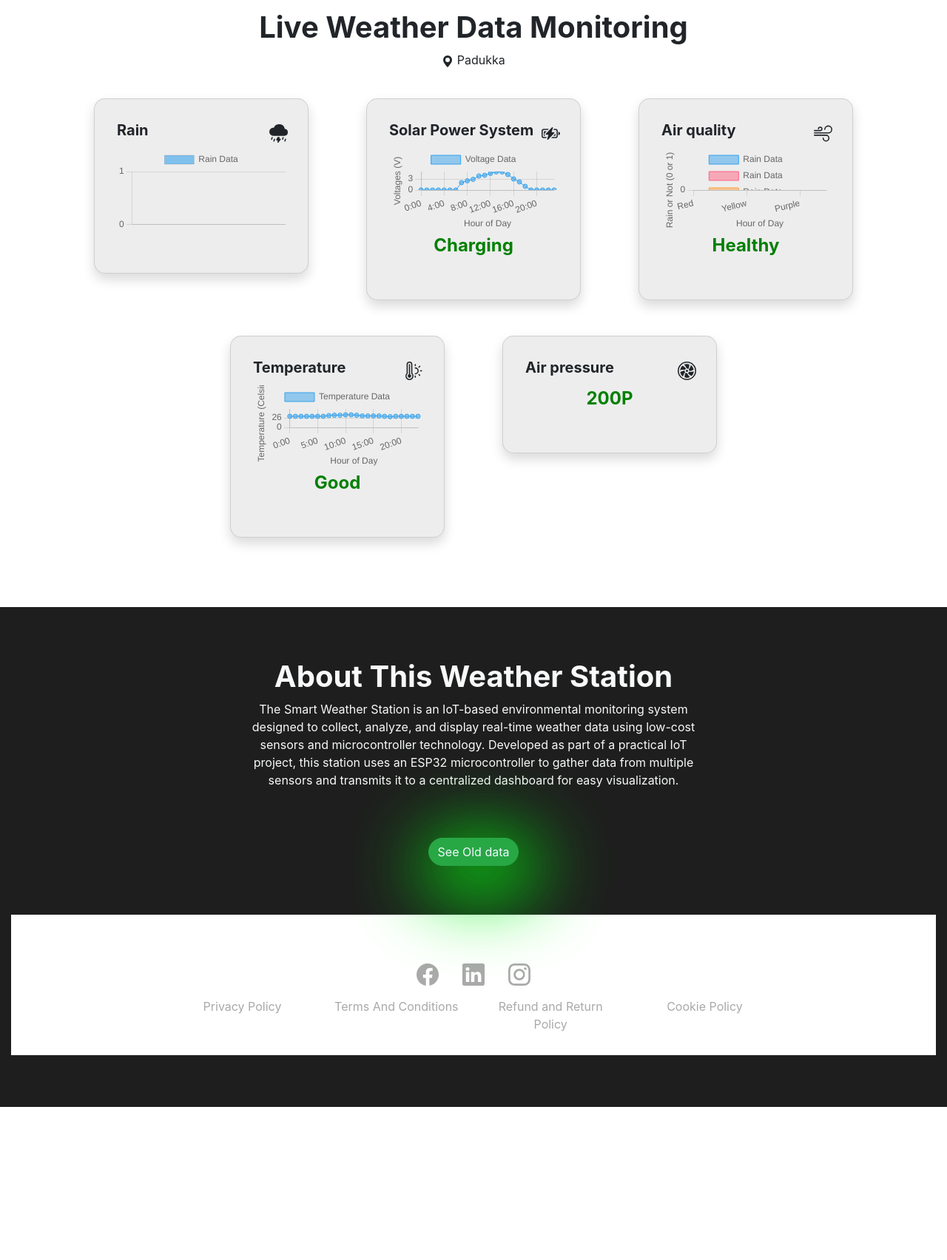
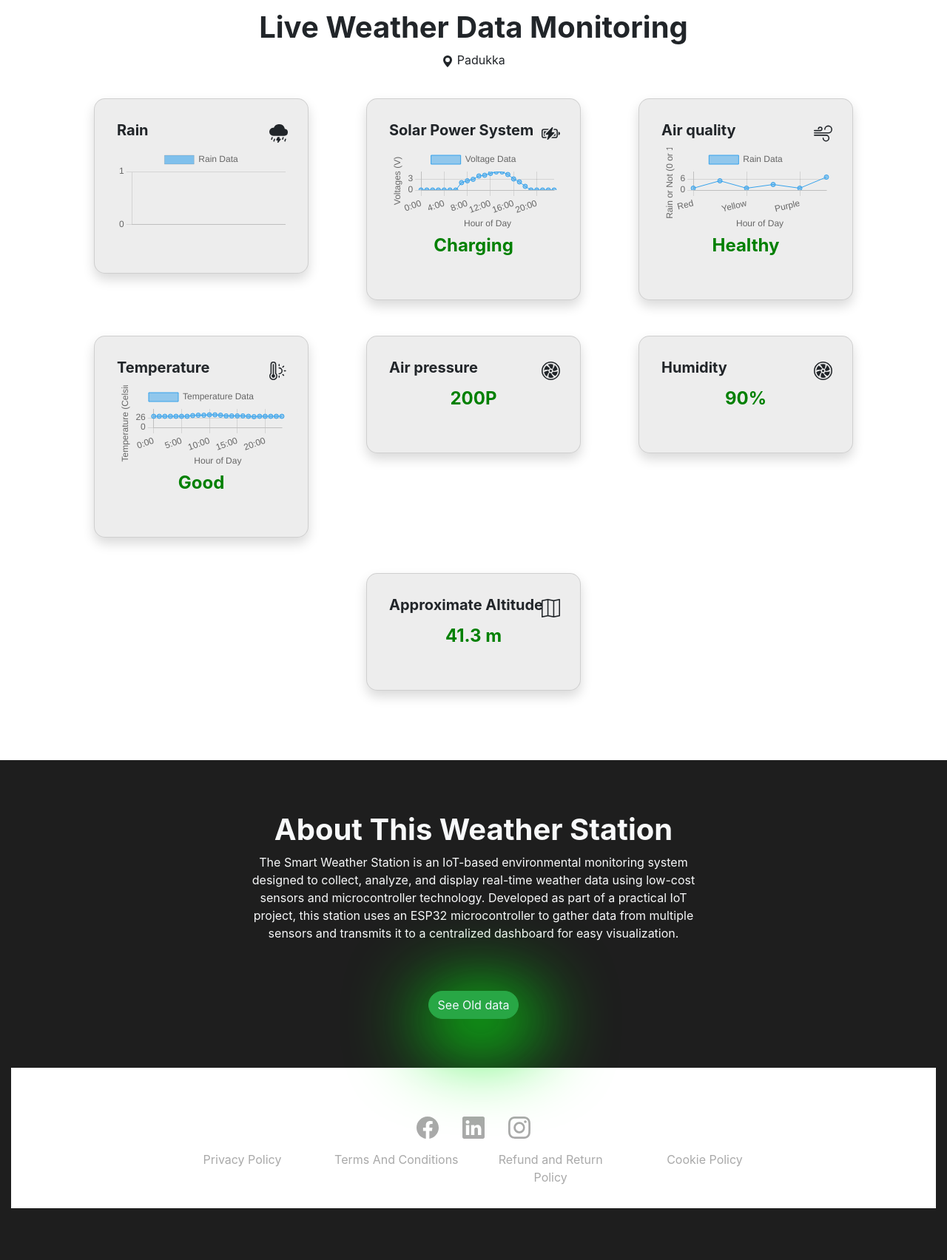
Before and after one commit to kbimsara/weatherStation, a PHP site: page / in a window 1280 px wide. Shown: the part 523-2227 px from the top of the page at 74% size. Before the commit the page ends 2020 px from the top, so only its background shows below. Run offline with PHP 8.4, Linux system fonts and the light colour scheme; data that the repository does not hold is empty.

Commit message:
Update Component

```diff
--- a/Web-UI/index.php
+++ b/Web-UI/index.php
@@ -96,7 +96,11 @@
                                         const raindata = data.map(entry => entry.rain_detected);
                                         const labels = data.map(entry => {
                                             const time = new Date(entry.timestamp);
-                                            return time.toLocaleTimeString('en-GB', { hour: '2-digit', minute: '2-digit', second: '2-digit' });
+                                            return time.toLocaleTimeString('en-GB', {
+                                                hour: '2-digit',
+                                                minute: '2-digit',
+                                                second: '2-digit'
+                                            });
                                         });
 
                                         if (!chart) {
@@ -259,14 +263,6 @@
                                             label: 'Rain Data',
                                             data: [1, 5, 1, 3, 1, 7, 1],
                                             borderWidth: 1
-                                        }, {
-                                            label: 'Rain Data',
-                                            data: [1, 5, 2, 2, 1, 7, 1],
-                                            borderWidth: 1
-                                        }, {
-                                            label: 'Rain Data',
-                                            data: [1, 5, 1, 2, 6, 7, 1],
-                                            borderWidth: 1
                                         }]
                                     },
                                     options: {
@@ -390,6 +386,54 @@
                         </div>
                     </div>
 
+                    <!-- Humidity card -->
+                    <div class="col-11 col-sm-11 col-md-9 col-lg-4 col-xl-3 m-4">
+                        <div class="card crd shadow"
+                            style="text-align: start;padding: 10px; padding-bottom: 35px;border-radius: 15px;background-color: #EDEDED;">
+                            <div class="card-body">
+
+                                <svg style="position: absolute;right: 27px;top: 34px;"
+                                    xmlns="http://www.w3.org/2000/svg" width="25" height="25" fill="currentColor"
+                                    class="bi bi-thermometer-sun" viewBox="0 0 16 16">
+                                    <path
+                                        d="M10 3c0 1.313-.304 2.508-.8 3.4a2 2 0 0 0-1.484-.38c-.28-.982-.91-2.04-1.838-2.969a8 8 0 0 0-.491-.454A6 6 0 0 1 8 2c.691 0 1.355.117 1.973.332Q10 2.661 10 3m0 5q0 .11-.012.217c1.018-.019 2.2-.353 3.331-1.006a8 8 0 0 0 .57-.361 6 6 0 0 0-2.53-3.823 9 9 0 0 1-.145.64c-.34 1.269-.944 2.346-1.656 3.079.277.343.442.78.442 1.254m-.137.728a2 2 0 0 1-1.07 1.109c.525.87 1.405 1.725 2.535 2.377q.3.174.605.317a6 6 0 0 0 2.053-4.111q-.311.11-.641.199c-1.264.339-2.493.356-3.482.11ZM8 10c-.45 0-.866-.149-1.2-.4-.494.89-.796 2.082-.796 3.391q0 .346.027.678A6 6 0 0 0 8 14c.94 0 1.83-.216 2.623-.602a8 8 0 0 1-.497-.458c-.925-.926-1.555-1.981-1.836-2.96Q8.149 10 8 10M6 8q0-.12.014-.239c-1.02.017-2.205.351-3.34 1.007a8 8 0 0 0-.568.359 6 6 0 0 0 2.525 3.839 8 8 0 0 1 .148-.653c.34-1.267.94-2.342 1.65-3.075A2 2 0 0 1 6 8m-3.347-.632c1.267-.34 2.498-.355 3.488-.107.196-.494.583-.89 1.07-1.1-.524-.874-1.406-1.733-2.541-2.388a8 8 0 0 0-.594-.312 6 6 0 0 0-2.06 4.106q.309-.11.637-.199M8 9a1 1 0 1 0 0-2 1 1 0 0 0 0 2" />
+                                    <path d="M8 15A7 7 0 1 1 8 1a7 7 0 0 1 0 14m0 1A8 8 0 1 0 8 0a8 8 0 0 0 0 16" />
+                                </svg>
+                                <h5 class="card-title" style="font-weight: bold;">Humidity</h5>
+
+                                <center>
+                                    <span
+                                        style="font-weight: bolder; font-size: x-large; margin: 0;color: green;">90%</span>
+                                </center>
+
+                            </div>
+                        </div>
+                    </div>
+
+                    <!-- Altitude card -->
+                    <div class="col-11 col-sm-11 col-md-9 col-lg-4 col-xl-3 m-4">
+                        <div class="card crd shadow"
+                            style="text-align: start;padding: 10px; padding-bottom: 35px;border-radius: 15px;background-color: #EDEDED;">
+                            <div class="card-body">
+
+                                <svg style="position: absolute;right: 27px;top: 34px;"
+                                    xmlns="http://www.w3.org/2000/svg" width="25" height="25" fill="currentColor"
+                                    class="bi bi-map" viewBox="0 0 16 16">
+                                    <path fill-rule="evenodd"
+                                        d="M15.817.113A.5.5 0 0 1 16 .5v14a.5.5 0 0 1-.402.49l-5 1a.5.5 0 0 1-.196 0L5.5 15.01l-4.902.98A.5.5 0 0 1 0 15.5v-14a.5.5 0 0 1 .402-.49l5-1a.5.5 0 0 1 .196 0L10.5.99l4.902-.98a.5.5 0 0 1 .415.103M10 1.91l-4-.8v12.98l4 .8zm1 12.98 4-.8V1.11l-4 .8zm-6-.8V1.11l-4 .8v12.98z" />
+                                </svg>
+
+                                <h5 class="card-title" style="font-weight: bold;">Approximate Altitude</h5>
+
+                                <center>
+                                    <span style="font-weight: bolder; font-size: x-large; margin: 0;color: green;">41.3
+                                        m</span>
+                                </center>
+
+                            </div>
+                        </div>
+                    </div>
+
                 </div>
             </center>
         </div>
```
